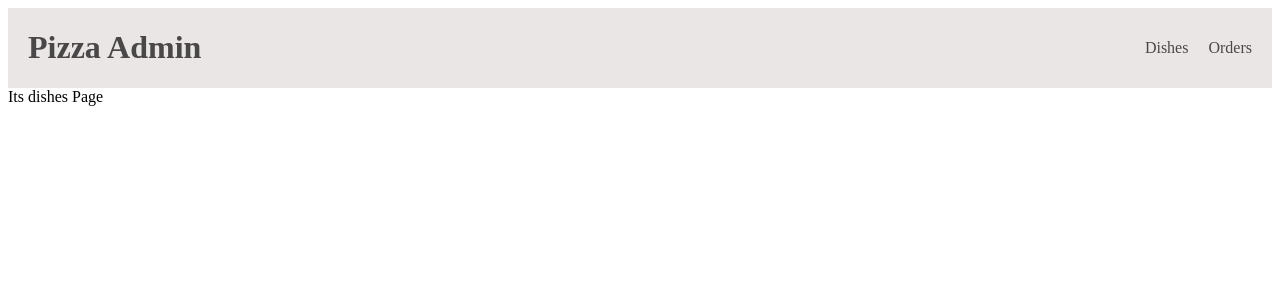
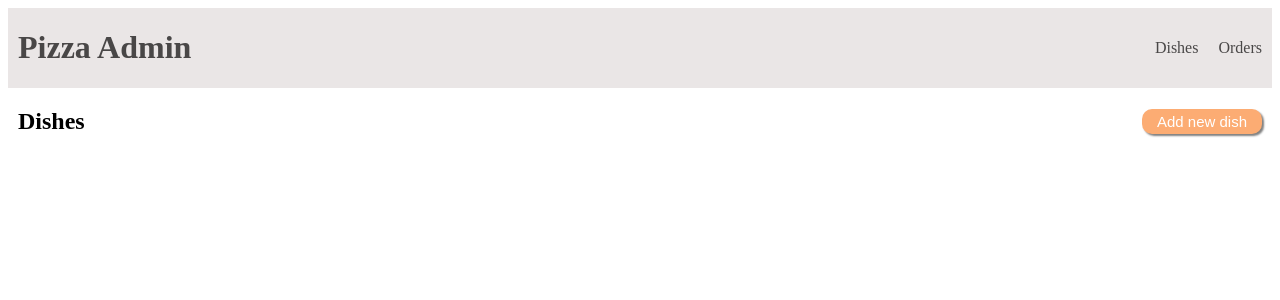
Before and after one commit to nuralibrawlstars/pizza-admin, a React (Vite) app: page /dishes in a window 1280 px wide. Shown: the top 300 px of the page. Built offline with nearby package versions, Linux system fonts and the light colour scheme.

Commit message:
add button and stylesfor btn

```diff
--- a/src/header/Header.module.scss
+++ b/src/header/Header.module.scss
@@ -3,23 +3,20 @@
     display: flex;
     justify-content: space-between;
     align-items: center;
-    padding: 0 20px;
+
     color: $header-title;
 }
 
 .nav {
-display: flex;
-gap: 20px;
-
+    display: flex;
+    gap: 20px;
 }
 
 .link {
-
     text-decoration: none;
     color: inherit;
 
     &:hover {
-    color: #000;
-
+        color: #000;
     }
 }
--- a/src/header/Header.tsx
+++ b/src/header/Header.tsx
@@ -3,7 +3,7 @@ import s from "./Header.module.scss"
 
 const Header = () => {
     return (
-        <header className={s.header}>
+        <header className={`${s.header} container`}>
             <h1 className={s.title}>Pizza Admin</h1>
         <nav className={s.nav}>
 
--- a/src/index.scss
+++ b/src/index.scss
@@ -0,0 +1,9 @@
+.body {
+    margin: 0;
+}
+
+.container {
+    max-width: 1400px;
+    padding: 0 10px;
+
+}
--- /dev/null
+++ b/src/pages/DishesPage/Dishes.module.scss
@@ -0,0 +1,21 @@
+.dishes {
+    display: flex;
+    justify-content: space-between;
+    align-items: center;
+
+}
+
+.addButton {
+    background: $add-new-dihs-bg;
+    color: $add-new-dist-text;
+    padding: 4px 15px;
+    border: $delete-btn-color;
+    border-radius: 10px;
+    font-size: 15px;
+    box-shadow: 2px 2px 2px grey;
+
+    &:hover {
+        cursor: pointer;
+        background: $active-tab-color;
+    }
+}
--- a/src/pages/DishesPage/DishesPages.tsx
+++ b/src/pages/DishesPage/DishesPages.tsx
@@ -1,10 +1,12 @@
+import s from "./Dishes.module.scss"
 
-
-const DishesPages=()=> {
-return(
-
-    <div>Its dishes Page</div>
-)
+const DishesPages = () => {
+    return (
+        <div className={`${s.dishes} container`}>
+            <h2>Dishes</h2>
+            <button className={s.addButton}>Add new dish</button>
+        </div>
+    )
 
 
 }
```
